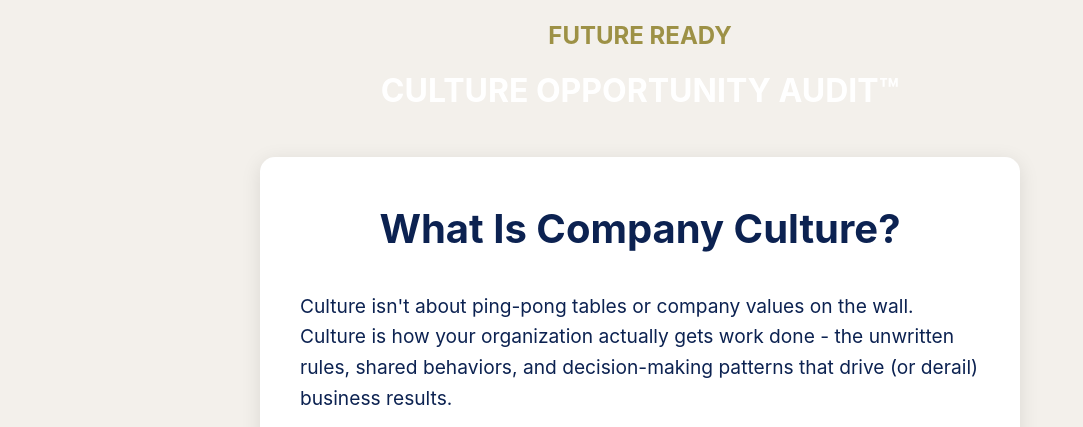
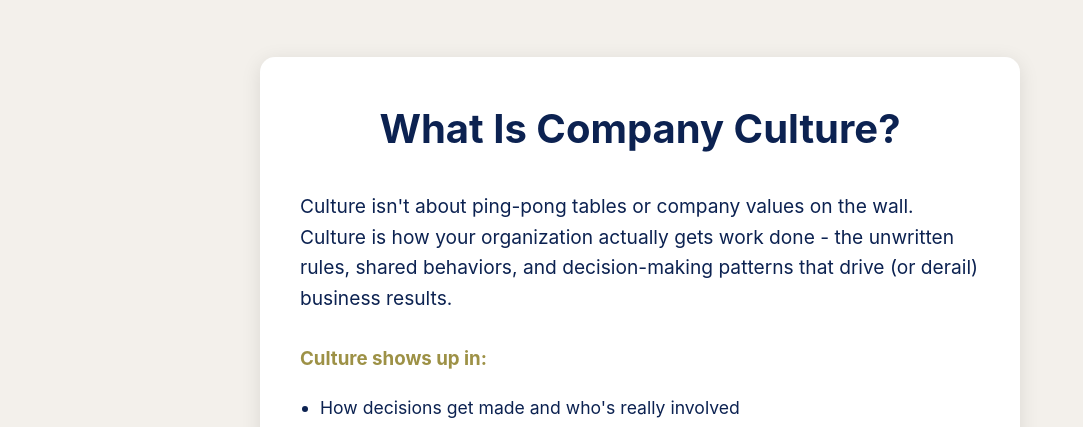
Before and after one commit to CPConsultingFR/culture-opportunity-audit, a plain HTML site: page index.html in a window 1280 px wide. Shown: the part 339-766 px from the top of the page, without its empty margins (0-1083 px from the left). Drawn offline with Linux system fonts and the light colour scheme.

Commit message:
Update index.html to remove "Future Ready..." text in the header of p1

```diff
--- a/index.html
+++ b/index.html
@@ -275,8 +275,6 @@
         <div class="page active" id="page1">
             <div class="header">
                 <img src="logo.png" alt="Culture Opportunity Audit™" class="logo" onerror="this.style.display='none'; this.nextElementSibling.style.display='block';">
-                    <h2 style="color: #9D9146; margin: 0;">FUTURE READY</h2>
-                    <h1 style="color: white; margin: 10px 0; font-size: 2rem;">CULTURE OPPORTUNITY AUDIT™</h1>
                 </div>
             </div>
 
```
